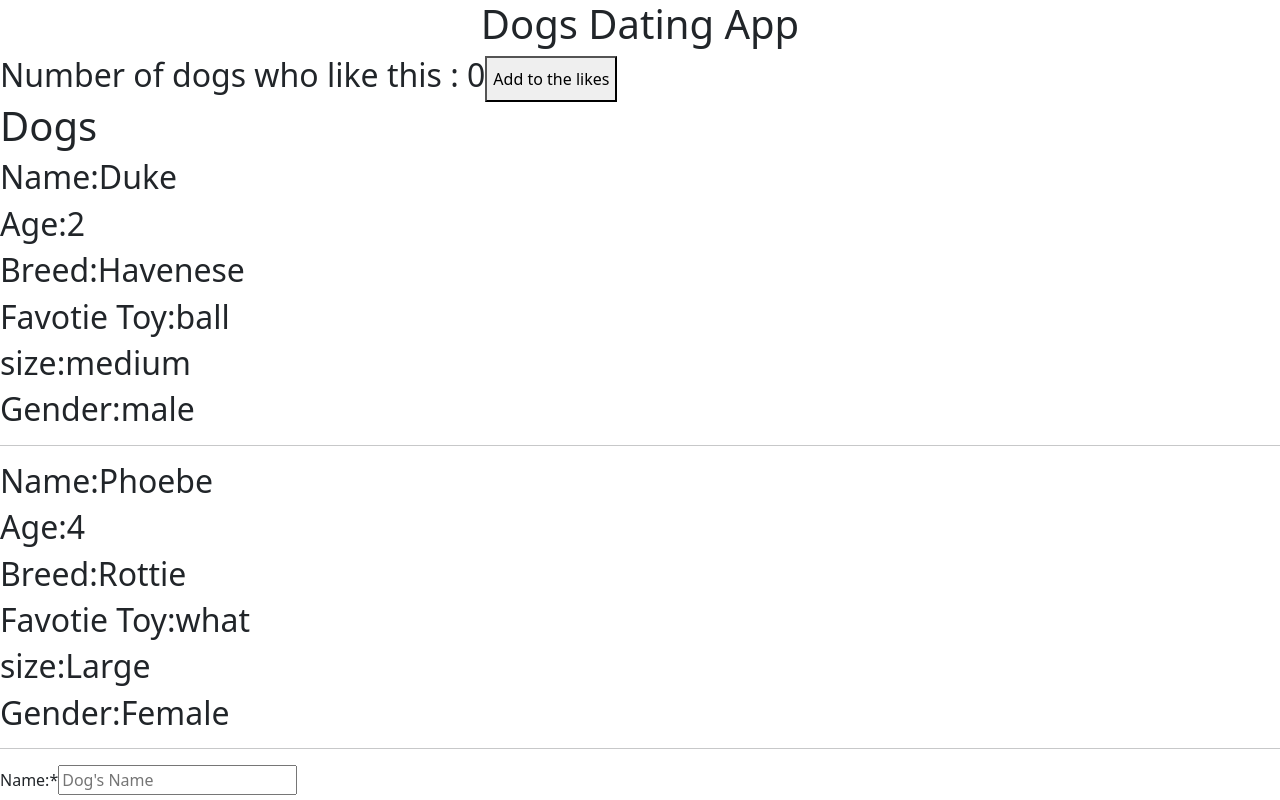
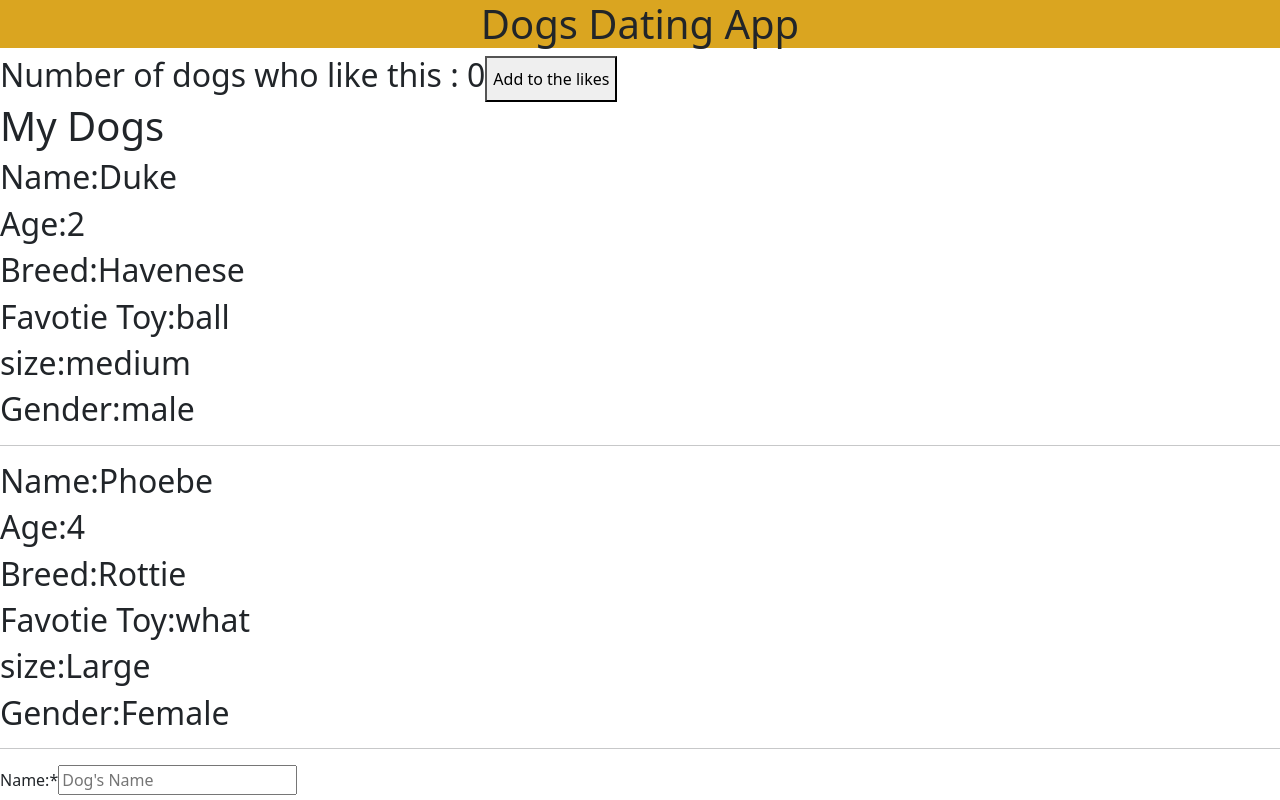
Before and after one commit to Sunjang1009/dogs-dating-app2, a React (Create React App) app: page / in a window 1280 px wide. Shown: the top 800 px of the page. Built offline with nearby package versions, Linux system fonts and the light colour scheme.

Commit message:
updated css

```diff
--- a/src/App.css
+++ b/src/App.css
@@ -1,7 +1,14 @@
 .App {
   text-align: center;
+  background-color: goldenrod;
 }
+
 
 .likes {
   display: flex;
 }
+
+.dog-container {
+  display: flexbox;
+
+}
--- a/src/components/Dogs.js
+++ b/src/components/Dogs.js
@@ -37,10 +37,10 @@ function Dogs(props){
 
     return (
         <>
-            <h1>Dogs</h1>
+            <h1>My Dogs</h1>
             {dogs.map((dog, idx) => {
                 return (
-                    <div key={idx}>
+                    <div key={idx} className="dog-container">
                         <Dog dog={dog} />
                     </div>
                 )
```
